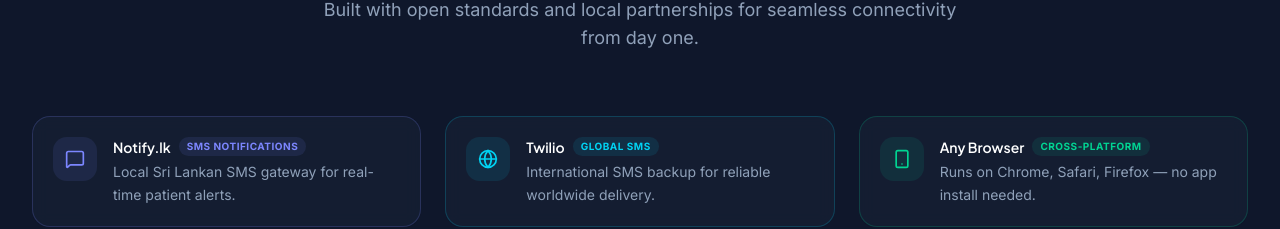
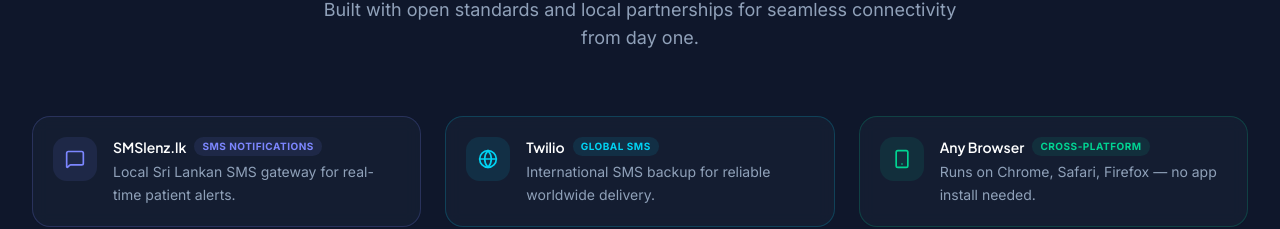
Before and after one commit to nuwandm/smart-practice-center, a Next.js app: page / in a window 1280 px wide. Shown: the part 3894-4123 px from the top of the page. Built offline with nearby package versions, Linux system fonts and the light colour scheme.

Commit message:
minor changes

```diff
--- a/src/components/FAQ.tsx
+++ b/src/components/FAQ.tsx
@@ -24,7 +24,7 @@
         },
         {
             question: "How does the SMS notification system work?",
-            answer: "We seamlessly integrate with Notify.lk or Twilio. Patients receive an automatic SMS upon registration, and another update when their token is nearly called, drastically reducing waiting room congestion."
+            answer: "We seamlessly integrate with SMSlenz.lk or Twilio. Patients receive an automatic SMS upon registration, and another update when their token is nearly called, drastically reducing waiting room congestion."
         },
         {
             question: "What happens to my data if my subscription ends?",
--- a/src/components/Integrations.tsx
+++ b/src/components/Integrations.tsx
@@ -1,22 +1,33 @@
 "use client";
 
 import { motion } from "framer-motion";
-import { MessageSquare, Globe, Smartphone, Code2, CreditCard, ShieldCheck } from "lucide-react";
+import {
+  MessageSquare,
+  Globe,
+  Smartphone,
+  Code2,
+  CreditCard,
+  ShieldCheck,
+} from "lucide-react";
 import Image from "next/image";
 
-const BASE = process.env.NEXT_PUBLIC_BASE_PATH ?? '';
+const BASE = process.env.NEXT_PUBLIC_BASE_PATH ?? "";
 
 const partnerLogos = [
-    { src: `${BASE}/partnerlogo/Twilio-Logo.png`,         alt: "Twilio",     width: 96  },
-    { src: `${BASE}/partnerlogo/MasterCard_Logo.svg.png`, alt: "Mastercard", width: 72  },
-    { src: `${BASE}/partnerlogo/sendgrid.png`,             alt: "SendGrid",   width: 100 },
-    { src: `${BASE}/partnerlogo/images.png`,               alt: "Partner",    width: 80  },
-    { src: `${BASE}/partnerlogo/smslenz-logo.png`,         alt: "SMSLenz",    width: 110 },
+  { src: `${BASE}/partnerlogo/Twilio-Logo.png`, alt: "Twilio", width: 96 },
+  {
+    src: `${BASE}/partnerlogo/MasterCard_Logo.svg.png`,
+    alt: "Mastercard",
+    width: 72,
+  },
+  { src: `${BASE}/partnerlogo/sendgrid.png`, alt: "SendGrid", width: 100 },
+  { src: `${BASE}/partnerlogo/images.png`, alt: "Partner", width: 80 },
+  { src: `${BASE}/partnerlogo/smslenz-logo.png`, alt: "SMSLenz", width: 110 },
 ];
 
 const integrations = [
   {
-        name: "Notify.lk",
+    name: "SMSlenz.lk",
     category: "SMS Notifications",
     description: "Local Sri Lankan SMS gateway for real-time patient alerts.",
     icon: MessageSquare,
@@ -45,7 +56,8 @@
   {
     name: "LKR Payments",
     category: "Local Currency",
-        description: "Full Sri Lankan Rupee support with Visa & Mastercard billing.",
+    description:
+      "Full Sri Lankan Rupee support with Visa & Mastercard billing.",
     icon: CreditCard,
     color: "text-amber-400",
     bg: "bg-amber-400/10",
@@ -54,7 +66,8 @@
   {
     name: "Open API",
     category: "Custom Integrations",
-        description: "RESTful API for connecting with your existing hospital systems.",
+    description:
+      "RESTful API for connecting with your existing hospital systems.",
     icon: Code2,
     color: "text-fuchsia-400",
     bg: "bg-fuchsia-400/10",
@@ -63,7 +76,8 @@
   {
     name: "Data Security",
     category: "Three-Layer Protection",
-        description: "End-to-end encryption compliant with Sri Lankan health data laws.",
+    description:
+      "End-to-end encryption compliant with Sri Lankan health data laws.",
     icon: ShieldCheck,
     color: "text-rose-400",
     bg: "bg-rose-400/10",
@@ -78,7 +92,12 @@
 
 const itemVariants = {
   hidden: { opacity: 0, y: 24, scale: 0.96 },
-    show: { opacity: 1, y: 0, scale: 1, transition: { type: "spring" as const, stiffness: 80, damping: 18 } },
+  show: {
+    opacity: 1,
+    y: 0,
+    scale: 1,
+    transition: { type: "spring" as const, stiffness: 80, damping: 18 },
+  },
 };
 
 export default function Integrations() {
@@ -93,12 +112,15 @@
           transition={{ duration: 0.5 }}
           className="text-center max-w-2xl mx-auto mb-16"
         >
-                    <h2 className="text-sm font-semibold tracking-wide text-cyan-400 uppercase">Integrations</h2>
+          <h2 className="text-sm font-semibold tracking-wide text-cyan-400 uppercase">
+            Integrations
+          </h2>
           <p className="mt-2 text-3xl sm:text-4xl font-extrabold text-white font-heading">
             Works with the tools you trust
           </p>
           <p className="mt-4 text-lg text-slate-400">
-                        Built with open standards and local partnerships for seamless connectivity from day one.
+            Built with open standards and local partnerships for seamless
+            connectivity from day one.
           </p>
         </motion.div>
 
@@ -118,17 +140,25 @@
                 variants={itemVariants}
                 className={`group flex items-start gap-4 p-5 rounded-2xl bg-slate-800/40 border ${item.border} backdrop-blur-sm hover:bg-slate-800/70 transition-all duration-300`}
               >
-                                <div className={`shrink-0 w-11 h-11 rounded-xl flex items-center justify-center ${item.bg} transition-transform duration-300 group-hover:scale-110`}>
+                <div
+                  className={`shrink-0 w-11 h-11 rounded-xl flex items-center justify-center ${item.bg} transition-transform duration-300 group-hover:scale-110`}
+                >
                   <Icon className={`h-5 w-5 ${item.color}`} />
                 </div>
                 <div>
                   <div className="flex items-center gap-2 mb-1">
-                                        <span className="text-white font-semibold text-sm font-heading">{item.name}</span>
-                                        <span className={`text-[10px] font-bold px-2 py-0.5 rounded-full ${item.bg} ${item.color} uppercase tracking-wider`}>
+                    <span className="text-white font-semibold text-sm font-heading">
+                      {item.name}
+                    </span>
+                    <span
+                      className={`text-[10px] font-bold px-2 py-0.5 rounded-full ${item.bg} ${item.color} uppercase tracking-wider`}
+                    >
                       {item.category}
                     </span>
                   </div>
-                                    <p className="text-slate-400 text-sm leading-relaxed">{item.description}</p>
+                  <p className="text-slate-400 text-sm leading-relaxed">
+                    {item.description}
+                  </p>
                 </div>
               </motion.div>
             );
@@ -144,11 +174,17 @@
           {/* Overflow mask — fades edges */}
           <div
             className="relative overflow-hidden"
-                        style={{ maskImage: "linear-gradient(to right, transparent 0%, black 12%, black 88%, transparent 100%)", WebkitMaskImage: "linear-gradient(to right, transparent 0%, black 12%, black 88%, transparent 100%)" }}
+            style={{
+              maskImage:
+                "linear-gradient(to right, transparent 0%, black 12%, black 88%, transparent 100%)",
+              WebkitMaskImage:
+                "linear-gradient(to right, transparent 0%, black 12%, black 88%, transparent 100%)",
+            }}
           >
             {/* Scrolling track — duplicated for seamless loop */}
             <div className="flex animate-marquee w-max">
-                            {[...partnerLogos, ...partnerLogos, ...partnerLogos].map((logo, i) => (
+              {[...partnerLogos, ...partnerLogos, ...partnerLogos].map(
+                (logo, i) => (
                   <div
                     key={i}
                     className="flex items-center justify-center mx-10 opacity-70 hover:opacity-100 transition-opacity duration-300"
@@ -161,11 +197,11 @@
                       className="object-contain h-8 w-auto"
                     />
                   </div>
-                            ))}
+                ),
+              )}
             </div>
           </div>
         </div>
-
       </div>
     </section>
   );
```
Lines whose indentation alone changed are shown as unchanged.
